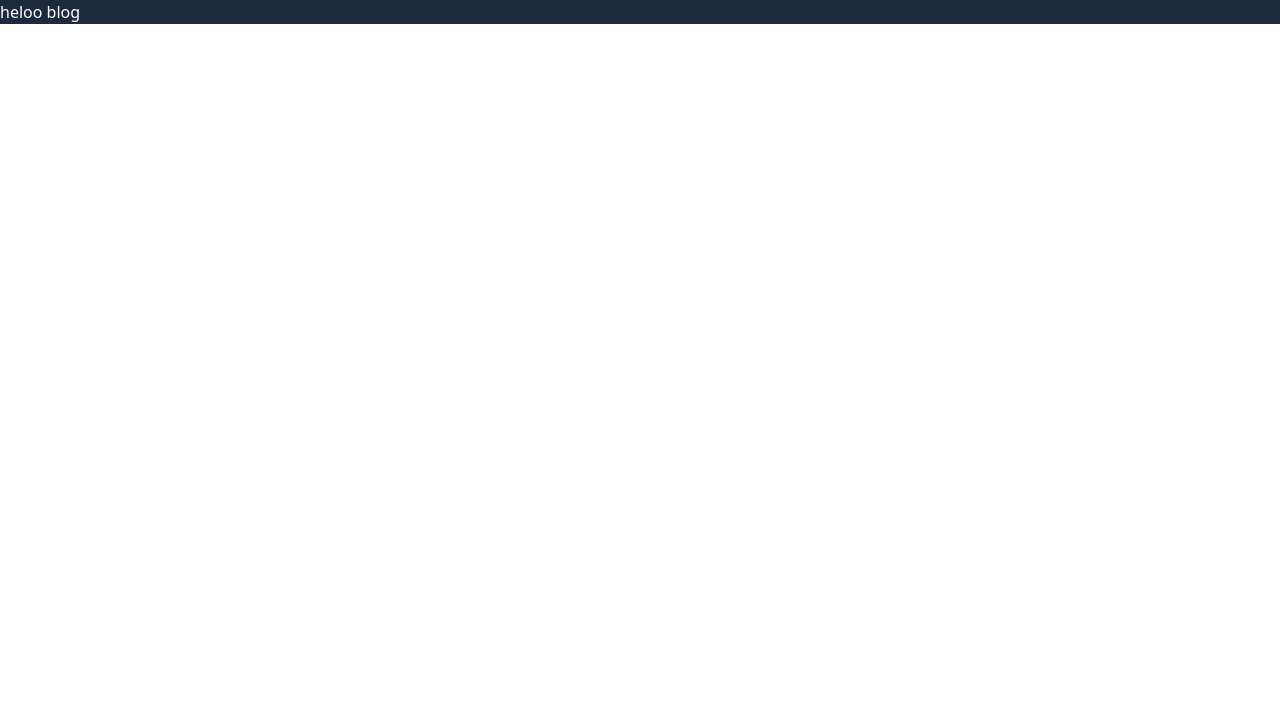
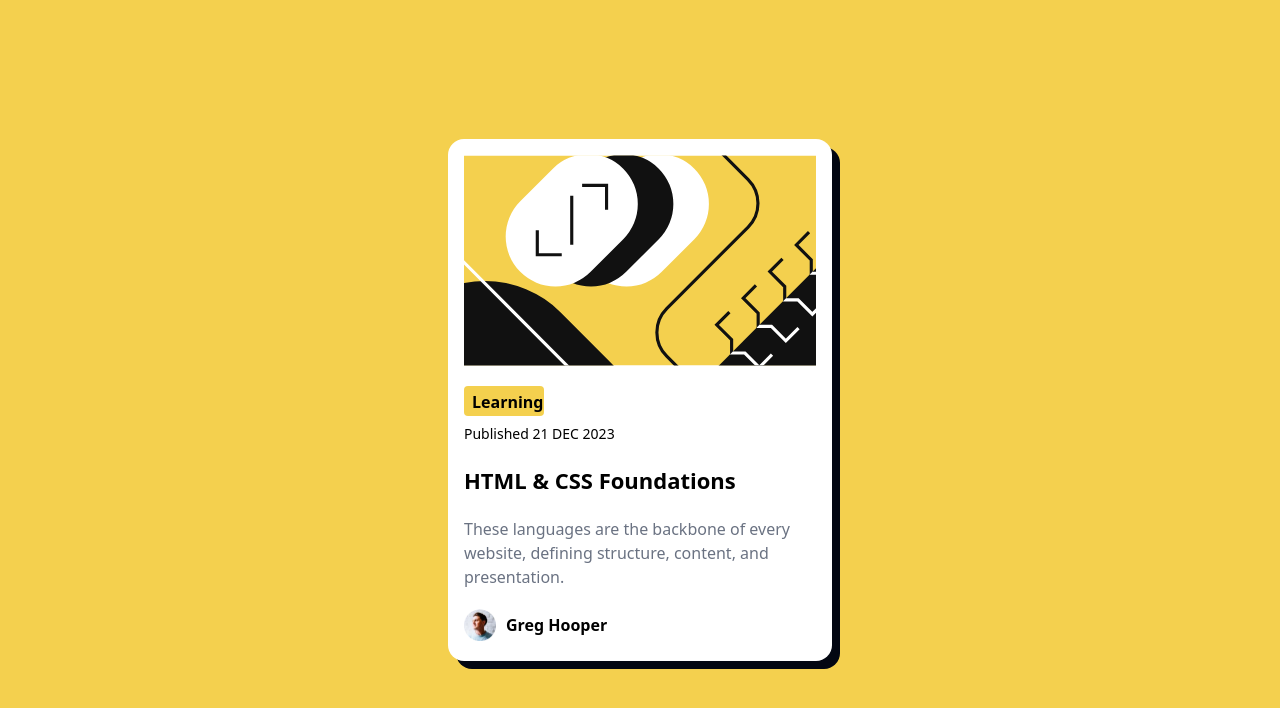
Before and after one commit to MuhammadAnasSaleem/Blog-preview-card, a website built with Vite: page index.html in a window 1280 px wide. Built offline with nearby package versions, Linux system fonts and the light colour scheme.

Commit message:
project completed

```diff
--- a/index.html
+++ b/index.html
@@ -7,7 +7,44 @@
     <title>Vite App</title>
   </head>
   <body>
-    <div id="app" class="text-white bg-slate-800">heloo blog</div>
+    <div
+      id="main"
+      class="bg-[#F4D04E] h-screen flex justify-center items-center"
+    >
+      <div
+        id="hero"
+        class="bg-white w-[307px] h-[501px] md:w-[384px] md:h-[522px] shadow-[8px_8px_0px] shadow-gray-950 rounded-2xl p-4 flex flex-col gap-5"
+      >
+        <img
+          src="assets/images/illustration-article.svg"
+          alt="illustration-article"
+          class=""
+        />
+        <div class="flex flex-col gap-3 md:gap-2">
+          <button
+            class="bg-[#F4D04E] py-1 px-2 rounded-sm font-bold w-[80px] h-[30px]"
+          >
+            Learning
+          </button>
+          <p class="text-sm font-medium">Published 21 DEC 2023</p>
+        </div>
+        <h1 class="text-[22px] font-bold hover:text-[#F4D04E]">
+          HTML & CSS Foundations
+        </h1>
+        <p class="text-gray-500 text-sm md:text-base">
+          These languages are the backbone of every website, defining structure,
+          content, and presentation.
+        </p>
+        <div class="flex gap-2.5 items-center">
+          <img
+            src="assets/images/image-avatar.webp"
+            alt="image-avatar"
+            class="w-8 h-8"
+          />
+          <h2 class="font-bold">Greg Hooper</h2>
+        </div>
+      </div>
+    </div>
     <script type="module" src="/src/main.js"></script>
   </body>
 </html>
```
